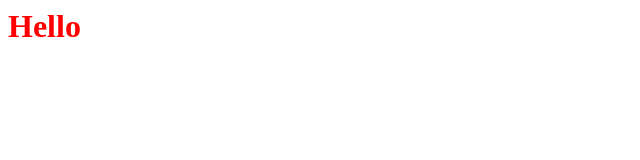
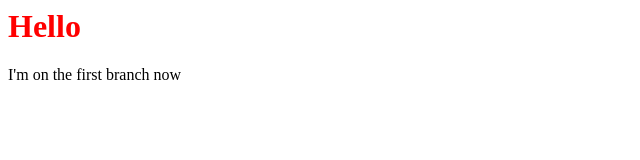
Before and after one commit to pelzab/firstrepository, a plain HTML site: page index.html in a window 1280 px wide. Shown: the whole page, without its empty margins (0-640 px from the left). Drawn offline with Linux system fonts and the light colour scheme.

Commit message:
paragraph

```diff
--- a/index.html
+++ b/index.html
@@ -5,5 +5,6 @@
 </head>
 <body>
   <h1> Hello </h1>
+  <p>I'm on the first branch now</p>
 </body>
 </html>
```
